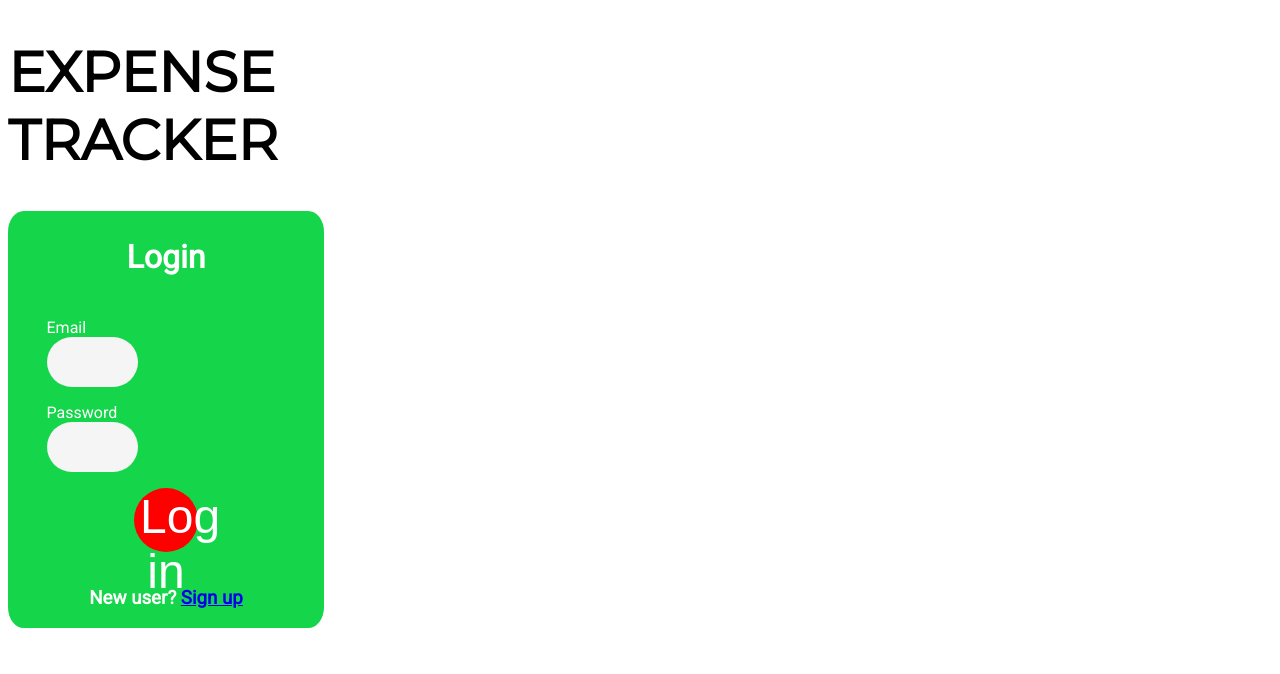
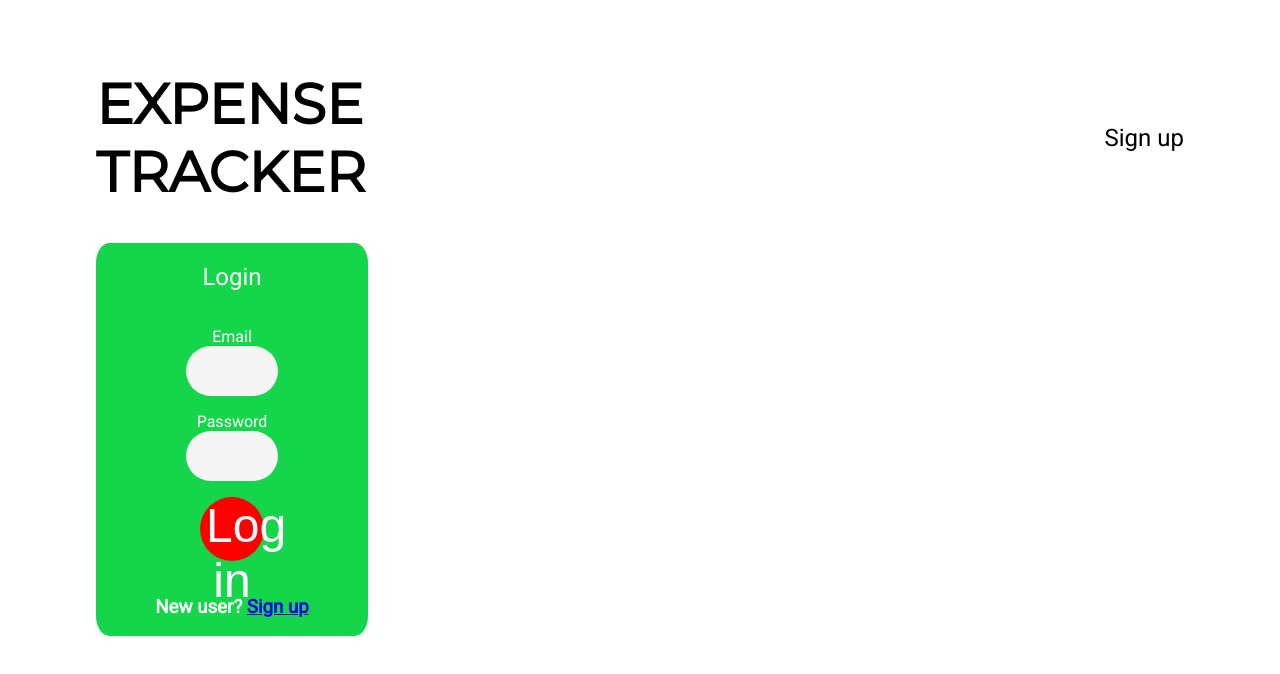
Before and after one commit to veronika-simic/expense-tracker, a React (Create React App) app: page / in a window 1280 px wide. Shown: the top 674 px of the page. Built offline with nearby package versions, Linux system fonts and the light colour scheme.

Commit message:
fix positioning

```diff
--- a/src/App.css
+++ b/src/App.css
@@ -3,6 +3,9 @@
 body {
   font-family: "Roboto", sans-serif;
   margin-top: 2rem;
+  margin-left: auto;
+  margin-right: auto;
+  width: 85%;
 }
 
 h1 {
--- a/src/App.js
+++ b/src/App.js
@@ -49,6 +49,7 @@
       <NavigationBar></NavigationBar>
       <Routes>
         <Route path="/" element={<Login />}></Route>
+        <Route path="/home" element={<HomePage />}></Route>
         <Route
           path="/newexpense"
           element={<NewExpense onAddExpense={addExpenseHandler}></NewExpense>}
--- a/src/components/NavigationBar/NavigationBar.css
+++ b/src/components/NavigationBar/NavigationBar.css
@@ -0,0 +1,10 @@
+.navigation {
+    display: flex;
+    justify-content: space-between;
+    align-items: center;
+}
+
+h2 {
+  font-size: 1.5rem;
+  font-weight: 100;
+}
--- a/src/components/NavigationBar/NavigationBar.js
+++ b/src/components/NavigationBar/NavigationBar.js
@@ -1,9 +1,12 @@
+import "./NavigationBar.css"
+
 function NavigationBar() {
   return (
-    <div>
+    <div className="navigation">
       <h1>
         EXPENSE <br></br> TRACKER
       </h1>
+      <h2>Sign up</h2>
     </div>
   );
 }
--- a/src/components/pages/Login/Login.css
+++ b/src/components/pages/Login/Login.css
@@ -8,6 +8,7 @@
   justify-content: center;
   align-items: center;
   width: 25%;
+  text-align: center;
 }
 
 label {
```
